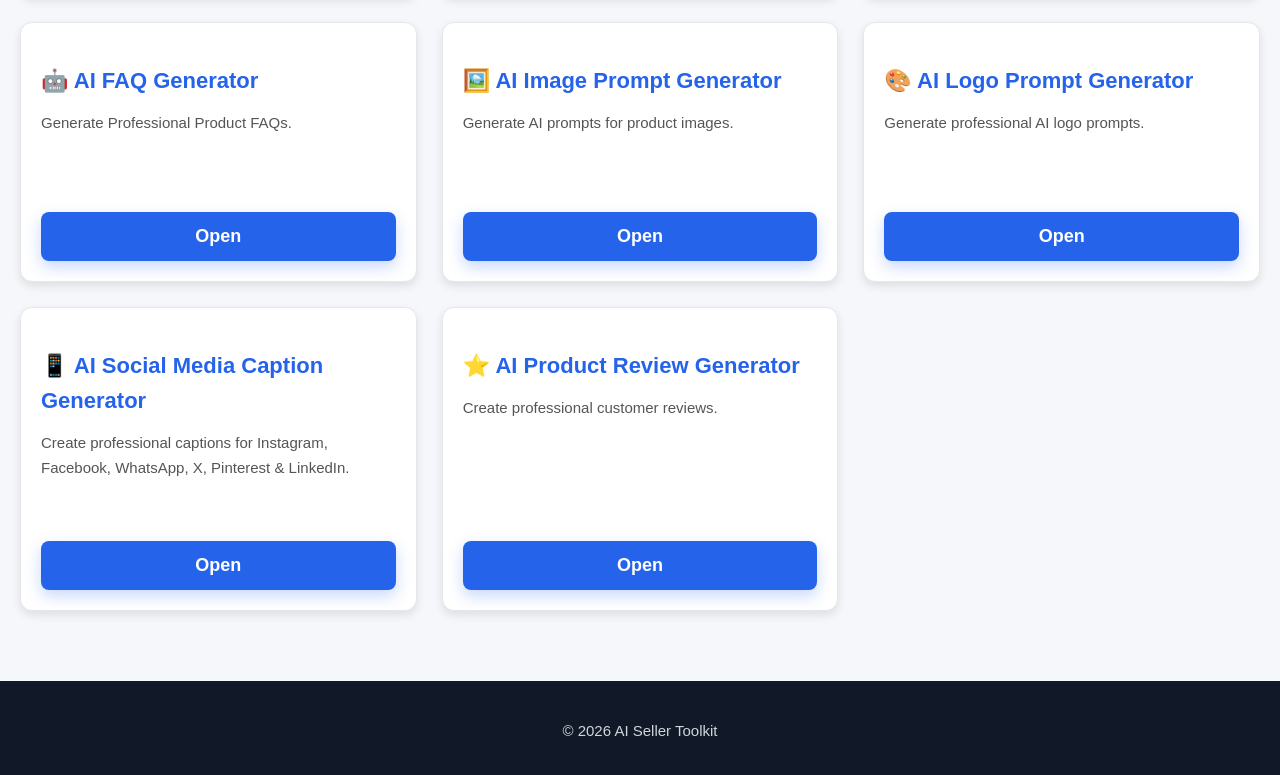
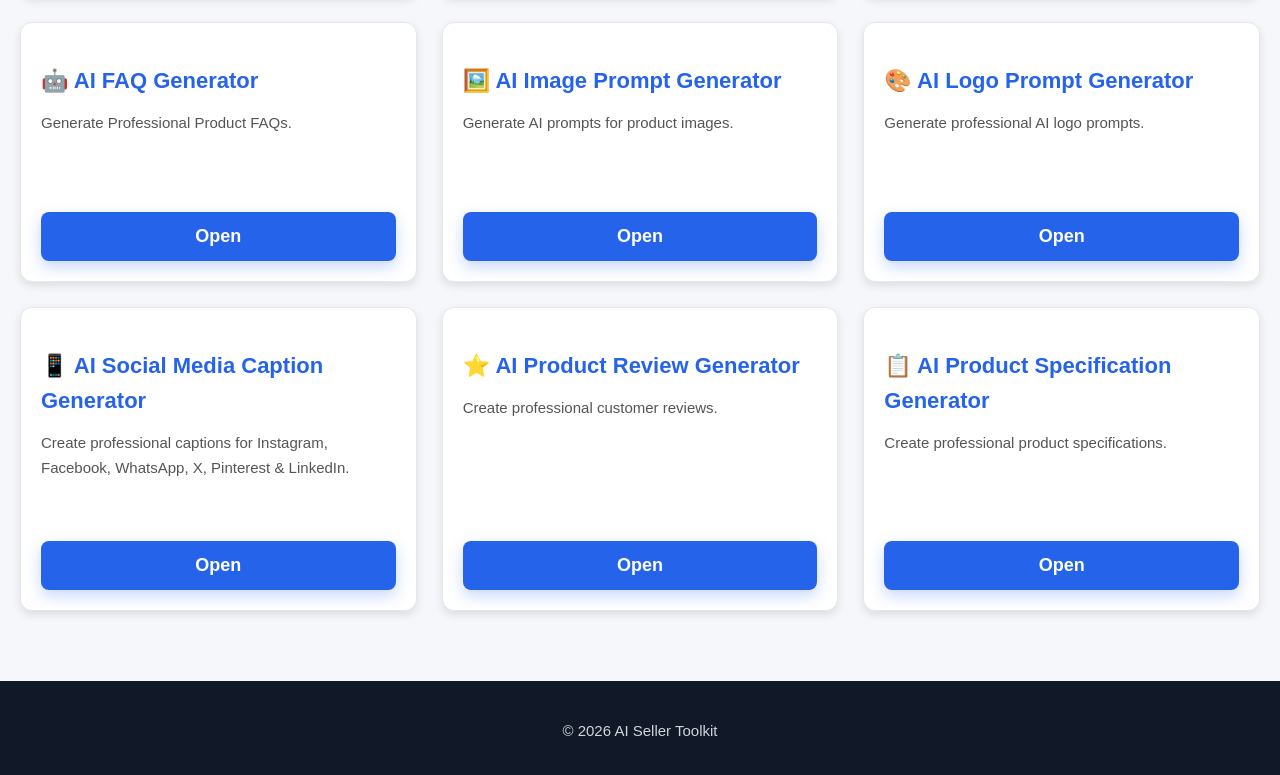
Before and after one commit to bhgbhnnjrhgnfnhhjh-glitch/AI-Seller-Toolkit-Backend, a website: page tools.html in a window 1280 px wide. Shown: the part 1991-2766 px from the top of the page. Drawn offline with Linux system fonts and the light colour scheme.

Commit message:
Update tools.html

```diff
--- a/tools.html
+++ b/tools.html
@@ -169,10 +169,17 @@ Open
 <p>Create professional customer reviews.</p>
 <button onclick="location.href='review-generator.html'">
 Open
-
 </button>
 
 </div>
+  <div class="card">
+<h3>📋 AI Product Specification Generator</h3>
+<p>Create professional product specifications.</p>
+<button onclick="location.href='specification-generator.html'">
+Open
+</button>
+
+  </div>
 </section>
 
 <footer>
```
